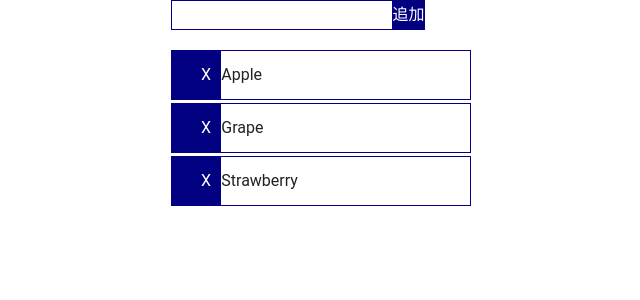
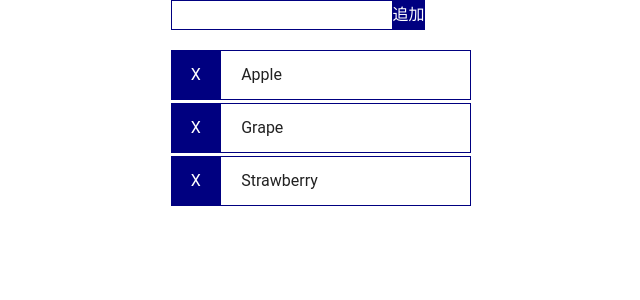
Before and after one commit to daxi0823/iimon_frontC, a Vue app: page / in a window 1280 px wide. Shown: the top 300 px of the page, without its empty margins (272-912 px from the left). Built offline with nearby package versions, Linux system fonts and the light colour scheme; the HTML template or start-up script is replaced by a standard one.

Commit message:
css修正

```diff
--- a/src/views/HomeView.vue
+++ b/src/views/HomeView.vue
@@ -1,19 +1,19 @@
 <template>
   <div class="mainWrapper">
+    <!-- 追加用input部分 -->
+    <div class="inputWrapper">
+      <input type="text" class="inputBox">
+      <input type="button" class="submitButton" value="追加">
+    </div>
 
-  <div class="inputWrapper">
-    <input type="text" class="textSpace">
-    <input type="button" class="submitButton" value="追加">
-  </div>
-
+    <!-- 表示用item部分 -->
     <div class="itemWrapper" v-for="(item, index) in items" :key=index >
       <div class="itemContainer">
-        <button class="buttonX itemFont ">X</button>
+        <button class="buttonX">X</button>
         <div class="items">
-          <span class="choiceFont">{{item}}</span>
+          <span class="itemFont">{{item}}</span>
         </div>
       </div>
-
     </div>
   </div>
 </template>
@@ -33,12 +33,14 @@ export default {
   width: 300px;
   margin: 0 auto;
 }
+
 .inputWrapper{
   display: flex;
+  align-items: center;
   margin-bottom: 20px;
 }
 
-.textSpace {
+.inputBox {
   box-sizing: border-box;
   height: 30px;
   border: 1px solid navy;
@@ -57,7 +59,6 @@ export default {
   height: 50px;
   border: 1px solid navy;
   margin-bottom: 3px;
-
 }
 .buttonX {
   box-sizing: border-box;
```
